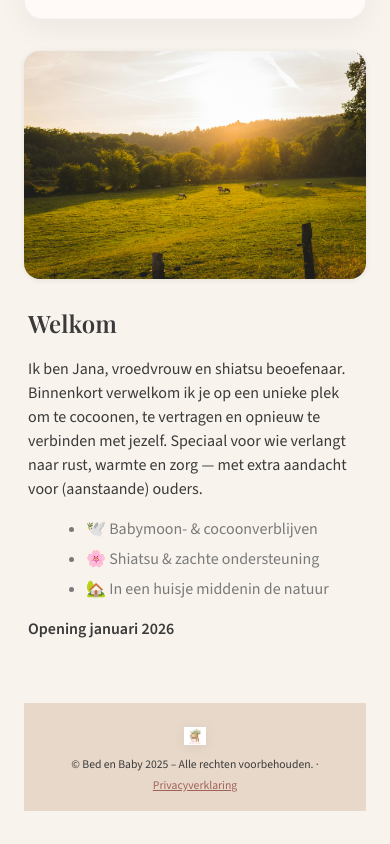
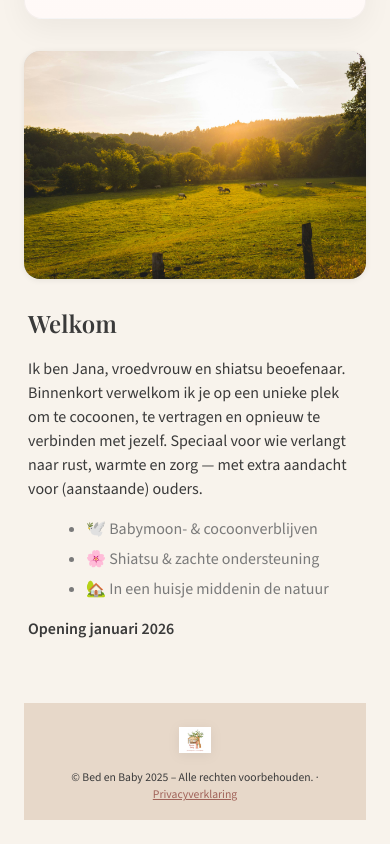
Before and after one commit to BeCreativeRuben/Babymoon, a plain HTML site: page index.html in a window 390 px wide. Shown: the part 858-1702 px from the top of the page. Drawn offline with nearby package versions, Linux system fonts and the light colour scheme.

Commit message:
Make footer logo larger and align left with responsive layout

```diff
--- a/styles.css
+++ b/styles.css
@@ -104,10 +104,15 @@ html{ scroll-behavior:smooth }
 .sneak-text ul{ margin:8px 0 0 18px; color:var(--muted); }
 .sneak-text li{ margin:6px 0; }
 
-.footer{ text-align:center; color:var(--text); padding: var(--space-3) 0 var(--space-2); font-size:14px; background:#e7d8c9; }
+.footer{ color:var(--text); padding: var(--space-3) 0 var(--space-2); font-size:14px; background:#e7d8c9; }
 .footer a{ color:var(--brand-ink); text-decoration: underline; }
-.footer .footer-inner{ max-width:960px; margin:0 auto; padding:0 var(--space-3); }
-.footer-logo{ height: clamp(1.1rem, 2.8vw, 1.8rem); width:auto; display:block; margin:0 auto var(--space-1); filter: drop-shadow(0 2px 6px rgba(0,0,0,.06)); }
+.footer .footer-inner{ max-width:960px; margin:0 auto; padding:0 var(--space-3); display:flex; align-items:center; gap:var(--space-2); justify-content:space-between; flex-wrap:wrap; }
+.footer-logo{ height: clamp(1.6rem, 4vw, 2.4rem); width:auto; display:block; margin:0; filter: drop-shadow(0 2px 6px rgba(0,0,0,.06)); }
+.footer small{ display:block; text-align:right; }
+@media (max-width: 640px){
+  .footer .footer-inner{ justify-content:center; text-align:center; }
+  .footer small{ text-align:center; }
+}
 
 /* Always light theme — remove dark overrides */
 
```
